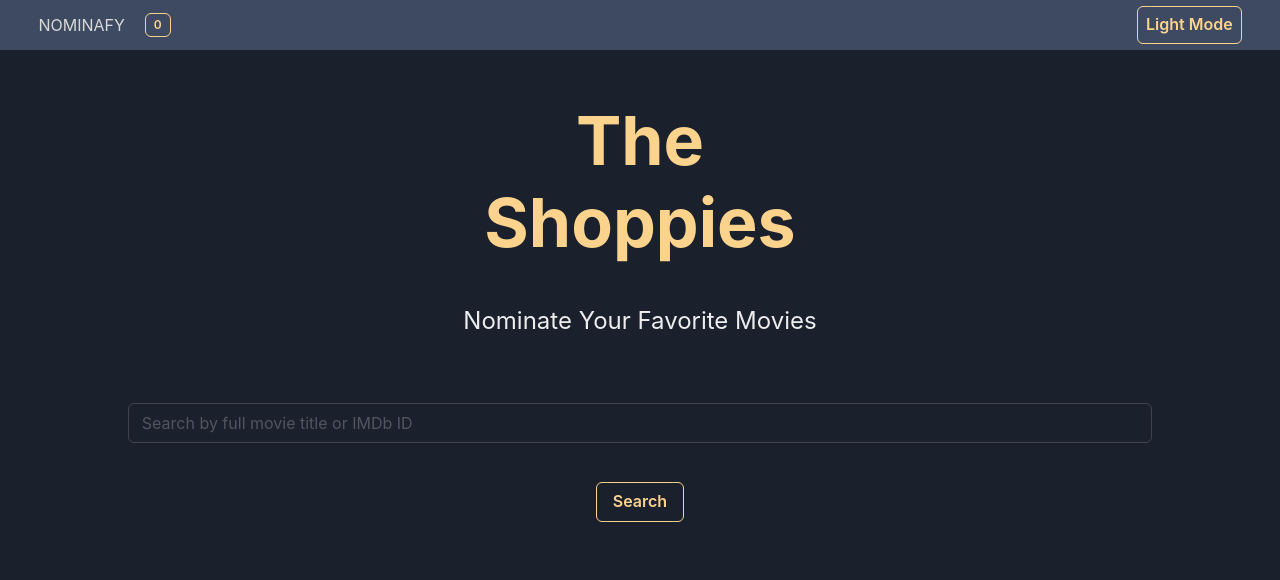
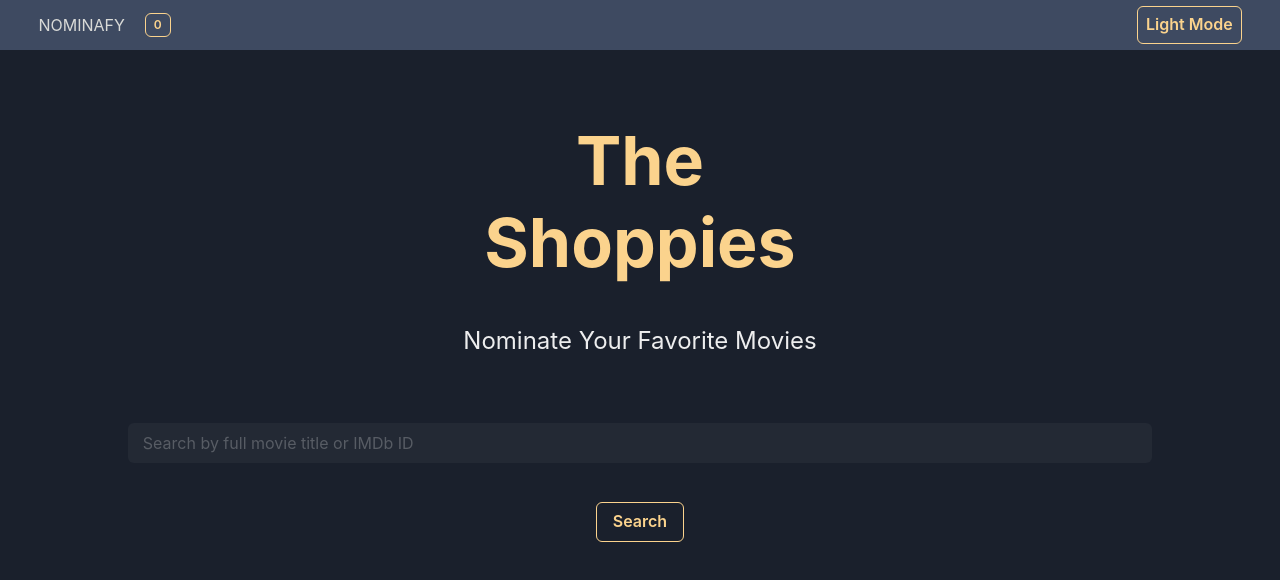
Before and after one commit to AD-Blue/omdb-nominafy, a React (Create React App) app: page / in a window 1280 px wide. Shown: the top 580 px of the page. Built offline with nearby package versions, Linux system fonts and the light colour scheme.

Commit message:
Finalized styling. Adjusted light mode colors. Made search bar more visible

```diff
--- a/src/App.js
+++ b/src/App.js
@@ -1,4 +1,4 @@
-import { Flex, Input, Button, Heading, Text } from '@chakra-ui/react';
+import { Flex, Input, Button, Heading, Text, useColorModeValue } from '@chakra-ui/react';
 import './App.css';
 import MovieCard from './Components/MovieCard';
 import React, { useState, useEffect } from 'react';
@@ -10,6 +10,7 @@ import MovieList from './Components/MovieList';
 function App() {
     const [content, setContent] = useState(null)
     const [search, setSearch] = useState("");
+    const textColor = useColorModeValue("brand.500", "brand.300")
 
     let nominees = useSelector((state) => state.nominate.nominees);
 
@@ -52,12 +53,12 @@ function App() {
                 <Banner />
             )}
 
-            <Heading as='h1' textAlign='center' mt='100px' fontSize={['54px', '68px']} color='#fbd38d'>The <br />Shoppies</Heading>
+            <Heading as='h1' textAlign='center' mt='120px' fontSize={['54px', '68px']} color={textColor}>The <br />Shoppies</Heading>
             <Text textAlign='center' mt='40px' fontSize='24px'>Nominate Your Favorite Movies</Text>
 
             <form onSubmit={handleSubmit}>
                 <Flex direction='column'>
-                    <Input placeholder="Search by full movie title or IMDb ID" w='80%' ml='auto' mr='auto' mt='5%' p='1%' onChange={handleSearch} />
+                    <Input placeholder="Search by full movie title or IMDb ID" w='80%' ml='auto' mr='auto' mt='5%' p='1%' variant='filled' onChange={handleSearch} />
                     <Button onClick={handleSubmit} mt='3%' mr='auto' ml='auto' colorScheme='orange' variant='outline'>Search</Button>
                 </Flex>
             </form>
--- a/src/Components/Banner.js
+++ b/src/Components/Banner.js
@@ -1,10 +1,13 @@
 import React from 'react';
-import { Flex, Text } from '@chakra-ui/react';
+import { Flex, Text, useColorModeValue } from '@chakra-ui/react';
 
 export default function Banner() {
+    const color = useColorModeValue("brand.500", "brand.300")
+    const textColor = useColorModeValue("brand.400", "brand.200")
+
     return (
-        <Flex w='100%' h='50px' bg='brand.200' align='center' justify='center' pl='3%' pr='3%' position='fixed' top='50px' zIndex='3'>
-                <Text mr='20px' color='#81e6d9'>You've finished nominating your 5 favorites!</Text>
+        <Flex w='100%' h='50px' bg={color} align='center' justify='center' pl='3%' pr='3%' position='fixed' top='50px' zIndex='3'>
+                <Text mr='20px' color={textColor}>You've finished nominating your 5 favorites!</Text>
         </Flex>
     )
 }
--- a/src/Components/NominationList.js
+++ b/src/Components/NominationList.js
@@ -50,7 +50,7 @@ export default function NominationList() {
 
                 <DrawerBody>
                     {nominees.slice().map((nominee) => (
-                        <Flex direction='row' justify='space-between' align='center' mb='1%'>
+                        <Flex direction='row' justify='space-between' align='center' mb='18px'>
                             <Text>{nominee.Title} - ({nominee.Year})</Text>
                             <IconButton
                                 size='xs' aria-label="Remove nomination"
--- a/src/theme.js
+++ b/src/theme.js
@@ -11,8 +11,9 @@ const theme = extendTheme({
         brand: {
             100: '#1a2639', //reference bg color, might not use
             200: '#3e4a61',
-            300: '#c24d2c', //navbar color
-            400: '#d9dad7' //text color, might add later
+            300: '#fbd38d', //dark mode orange
+            400: '#d9dad7', //text color, might add later
+            500: '#c05621', //light mode orange
         }
     }
 })
```
